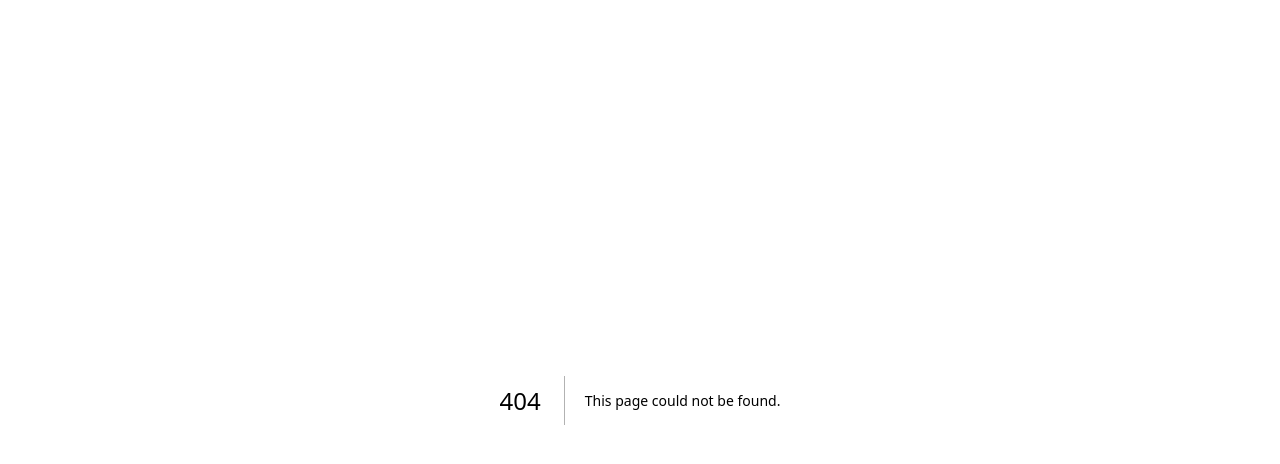
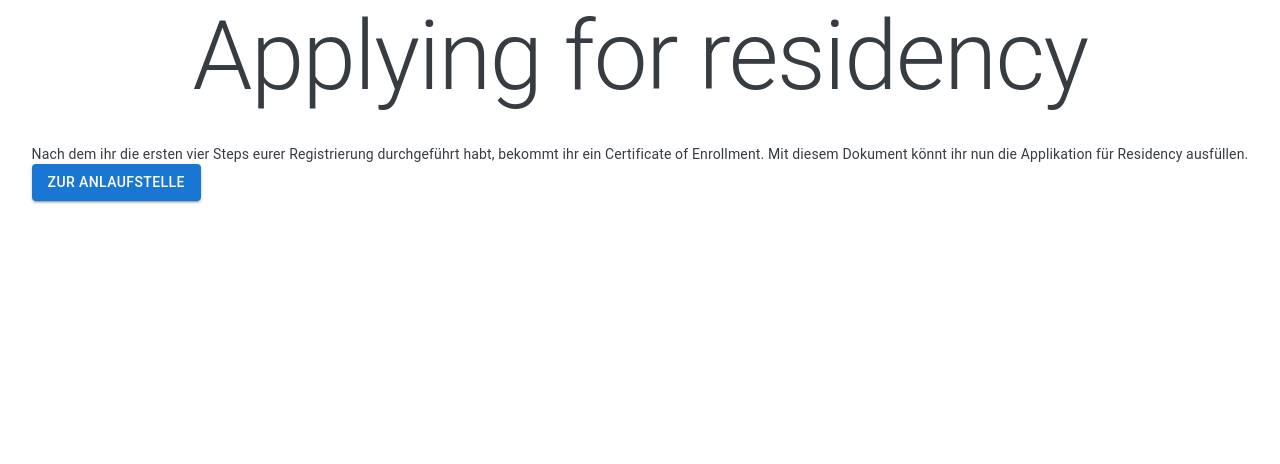
Before and after one commit to Sui-nyan/HKA-NTUST-double-degree, a Next.js app: page /residency in a window 1280 px wide. Before the commit this address had no page. Shown: the top 464 px of the page. Built offline with nearby package versions, Linux system fonts and the light colour scheme.

Commit message:
add page for residency application info

```diff
--- /dev/null
+++ b/app/residency/page.tsx
@@ -0,0 +1,19 @@
+"use client";
+
+import {Box} from "@mui/system";
+import {Button, InputLabel, MenuItem, Select, SelectChangeEvent, Typography} from "@mui/material";
+import Form from "next/form";
+import {useState} from "react";
+import Link from "next/link";
+
+export default function ClassSchedulePage() {
+  return (
+    <Box className="flex flex-col items-center gap-8">
+        <Typography variant="h1">Applying for residency</Typography>
+        <Box>
+            <Typography variant={"body2"}>Nach dem ihr die ersten vier Steps eurer Registrierung durchgeführt habt, bekommt ihr ein Certificate of Enrollment. Mit diesem Dokument könnt ihr nun die Applikation für Residency ausfüllen.</Typography>
+            <Button variant="contained"><Link href={"https://coa.immigration.gov.tw/coa-frontend/foreign-student/individual/login?verify=true"}>Zur Anlaufstelle</Link></Button>
+        </Box>
+    </Box>
+  );
+}
```
